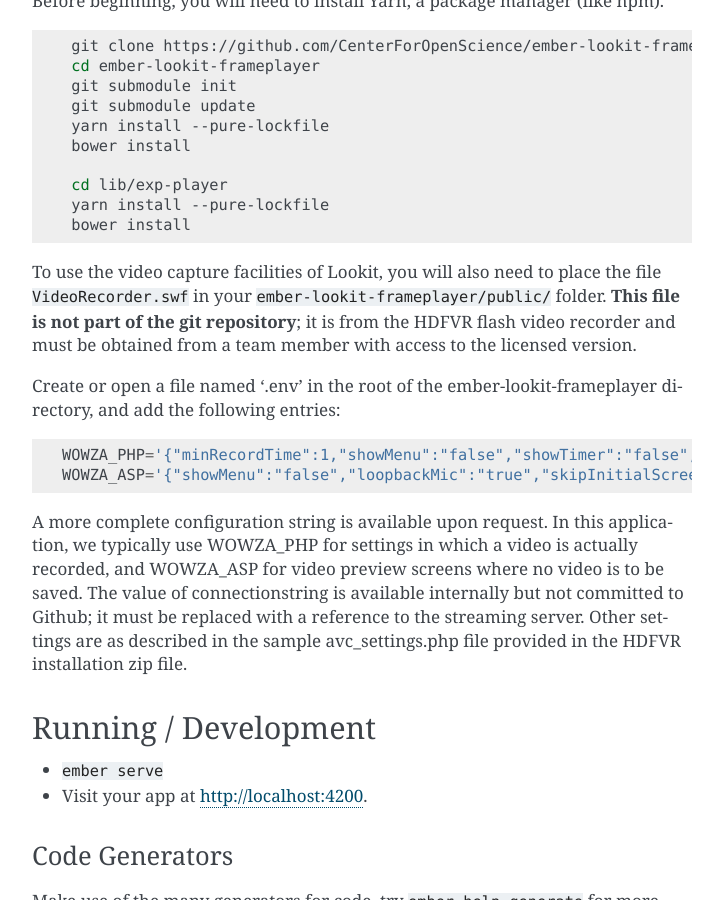
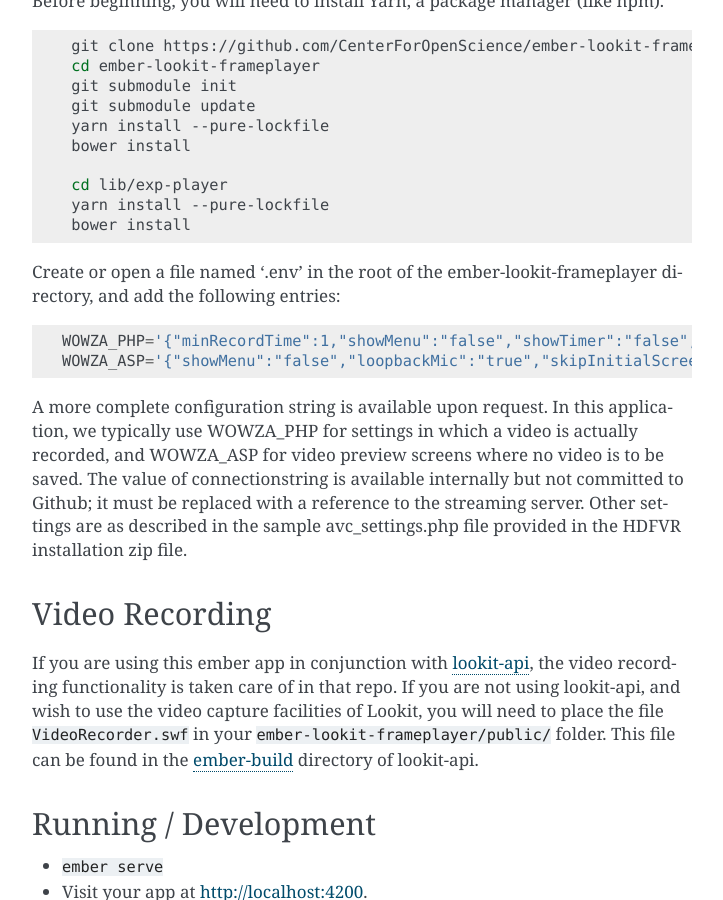
Before and after one commit to lookit/lookit-api, a Sphinx documentation site: the page built from docs/source/ember-app-installation.md, in a window 1280 px wide and 900 px high, scrolled down 618 px. Shown: the whole window, without its empty margins (388-1111 px from the left). Built offline with Sphinx 7.4.7, drawn with Linux system fonts in a browser that asks for light colours.

Commit message:
Modify video recording docs.

````diff
--- a/docs/source/ember-app-installation.md
+++ b/docs/source/ember-app-installation.md
@@ -32,10 +32,6 @@
  bower install
 ```
 
-To use the video capture facilities of Lookit, you will also need to place the file `VideoRecorder.swf`
-in your `ember-lookit-frameplayer/public/` folder. **This file is not part of the git repository**; it is from the HDFVR flash video
-recorder and must be obtained from a team member with access to the licensed version.
-
 Create or open a file named '.env' in the root of the ember-lookit-frameplayer directory, and add the following entries:
 
 ```
@@ -43,6 +39,10 @@
 WOWZA_ASP='{"showMenu":"false","loopbackMic":"true","skipInitialScreen":1,"showSoundBar":"true","snapshotEnable":"false"}'
 ```
 A more complete configuration string is available upon request. In this application, we typically use WOWZA_PHP for settings in which a video is actually recorded, and WOWZA_ASP for video preview screens where no video is to be saved. The value of connectionstring is available internally but not committed to Github; it must be replaced with a reference to the streaming server. Other settings are as described in the sample avc_settings.php file provided in the HDFVR installation zip file.
+
+## Video Recording
+If you are using this ember app in conjunction with [lookit-api](https://github.com/CenterForOpenScience/lookit-api), the video recording functionality is taken care of in that repo. If you are not using lookit-api, and wish to use the video capture facilities of Lookit, you will need to place the file `VideoRecorder.swf`
+in your `ember-lookit-frameplayer/public/` folder.  This file can be found in the [ember-build](https://github.com/CenterForOpenScience/lookit-api/tree/develop/ember_build) directory of lookit-api.
 
 ## Running / Development
 
````
